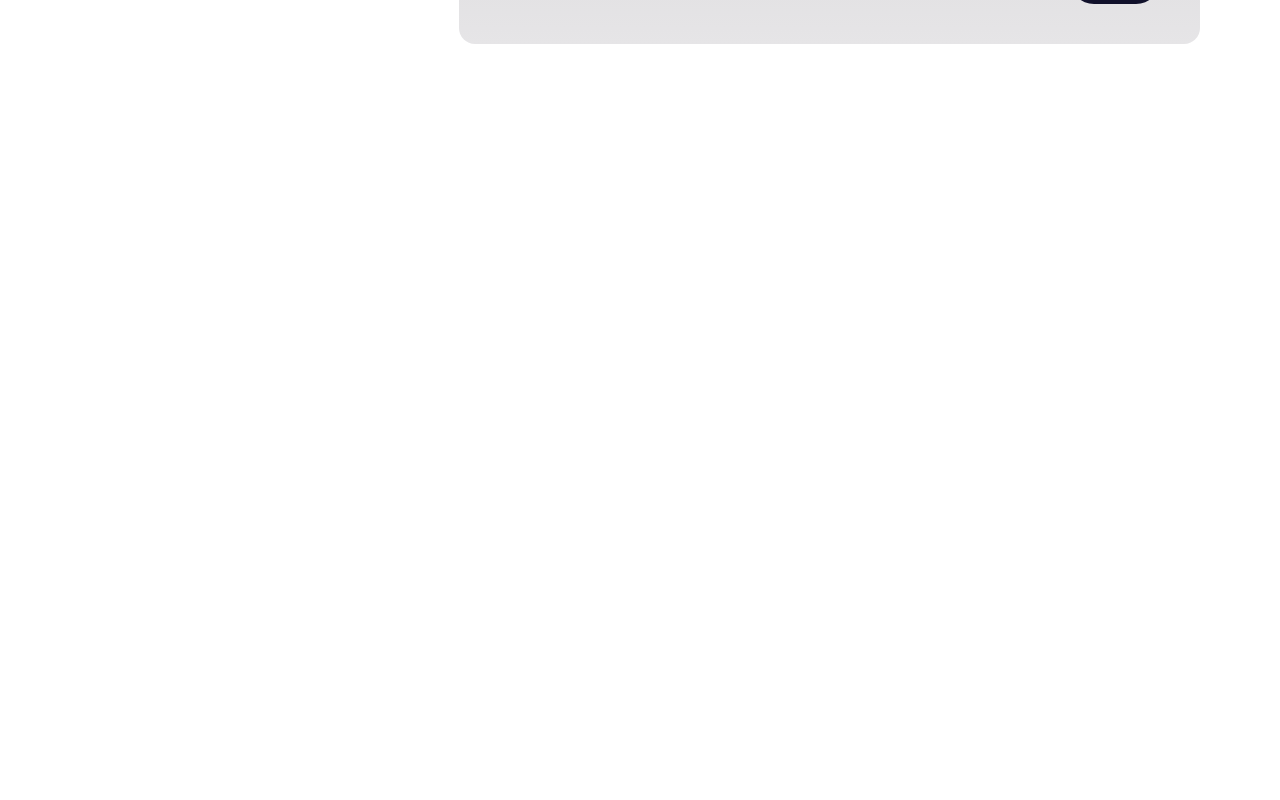
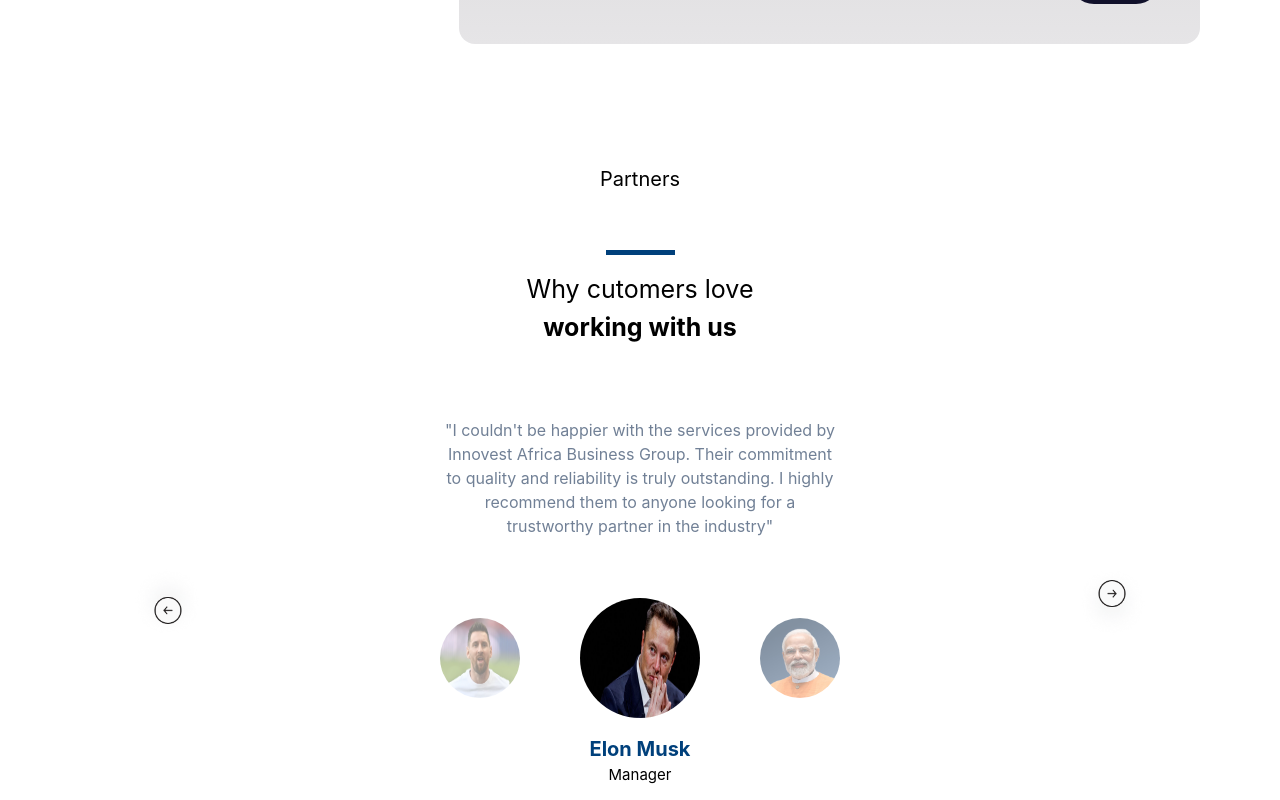
Before and after one commit to Upsurge-Tech/africa_business_group, a Next.js app: page / in a window 1280 px wide. Shown: the part 2380-3180 px from the top of the page. Before the commit the page ends 2504 px from the top, so only its background shows below. Built offline with nearby package versions, Linux system fonts and the light colour scheme.

Commit message:
adding the component to the index file

```diff
--- a/src/components/partner/partner.js
+++ b/src/components/partner/partner.js
@@ -1,7 +1,7 @@
 import Carousal from "@/components/partner/carousal";
 import React from "react";
 
-const partners = () => {
+const Partners = () => {
   return (
     <div>
       <div className="">
@@ -77,4 +77,4 @@
   );
 };
 
-export default partners;
+export default Partners;
--- a/src/pages/index.js
+++ b/src/pages/index.js
@@ -4,6 +4,7 @@
 import HomePage from "@/components/home/HomePage";
 import Contact from "@/components/contact/contact";
 import About from "@/components/About/about";
+import Partners from "@/components/partner/partner";
 
 
 export default function Home() {
@@ -13,6 +14,7 @@
       <HomePage />
       <About />
       <Contact />
+      <Partners/>
     </main>
   );
 }
```
